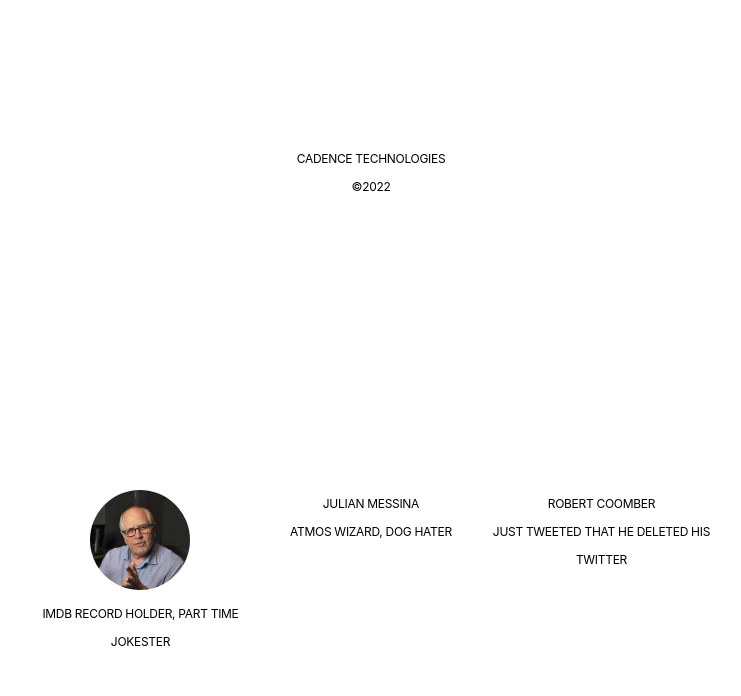
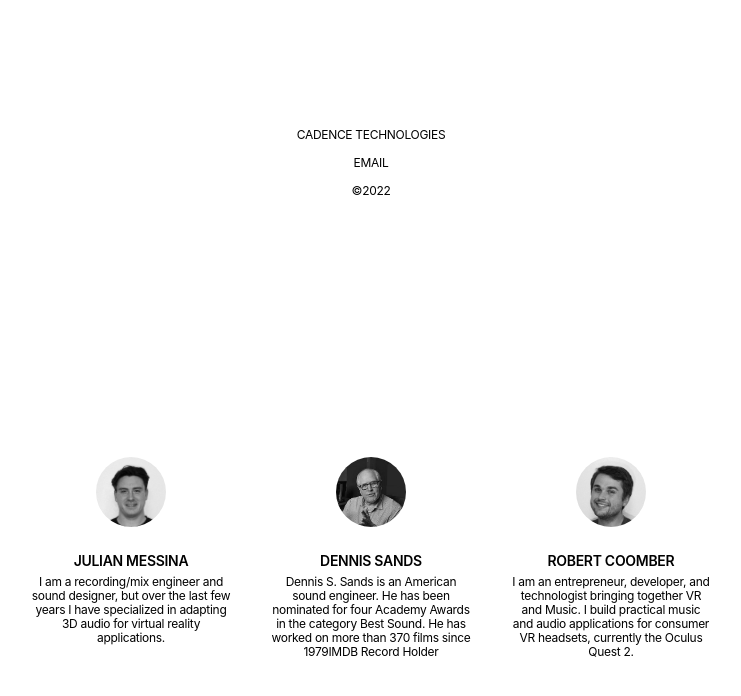
Before and after one commit to 4th-Floor/CadenceWeb, a plain HTML site: page index.html in a window 1280 px wide. Shown: the whole page, without its empty margins (269-1010 px from the left). Drawn offline with Linux system fonts and the light colour scheme.

Commit message:
Everything is almost perfect

```diff
--- a/index.html
+++ b/index.html
@@ -8,30 +8,29 @@
   <div class='wrapper'>
     <ul class='menu'>
       <li><p>Cadence Technologies</p></li>
-      <li><a href="https://www.youtube.com/watch?v=bV-hSgL1R74" target="_blank">&copy;2022</a></li>
+      <li><a href="mailto:robert@4th-floor.com">email</a></li>
+      <li><p>&copy;2022</p></li>
     </ul>
     <div class="row">
-        <div class="column">
-            <img class="headshot" src="dennis.png" alt="Dennis Sands" />
-            <p>IMDB Record Holder, Part time Jokester</p>
-        </div>
+
 
         <div class="column">
-            <h2>Julian Messina</h2>
-            <p>Atmos wizard, dog hater</p>
+            <img class="headshot" src="public/julian.png" alt="Dennis Sands" />
+            <h2 class="name">Julian Messina</h2>
+            <p class="description">I am a recording/mix engineer and sound designer, but over the last few years I have specialized in adapting 3D audio for virtual reality applications.</p>
         </div>
         <div class="column">
-            <h2>Robert Coomber</h2>
-            <p>just tweeted that he deleted his twitter</p>
+            <img class="headshot" src="public/dennis.png" alt="Dennis Sands" />
+            <h2 class="name">Dennis Sands</h2>
+            <p class="description">Dennis S. Sands is an American sound engineer. He has been nominated for four Academy Awards in the category Best Sound. He has worked on more than 370 films since 1979IMDB Record Holder</p>
         </div>
-
+        <div class="column">
+            <img class="headshot" src="public/robert.png" alt="Dennis Sands" />
+            <h2 class="name">Robert Coomber</h2>
+            <p class="description">I am an entrepreneur, developer, and technologist bringing together VR and Music. I build practical music and audio applications for consumer VR headsets, currently the Oculus Quest 2.</p>
+        </div>
     </div>
-
   </div>
-
-
-
-
 </body>
 </body>
 </html>
--- a/styles.css
+++ b/styles.css
@@ -15,6 +15,8 @@
 /* Responsive layout - makes the three columns stack on top of each other instead of next to each other */
 @media screen and (max-width:600px) {
   .column {
+    clear: both;
+    float: right;
     width: 100%;
   }
 }
@@ -73,6 +75,24 @@ body {
   letter-spacing: -.3px;
 }
 
+.name{
+  position: relative;
+  text-align: center;
+  font-weight: 600;
+  font-size: 14px;
+}
+
+.description{
+  width: 200px;
+  text-transform: none;
+  position: relative;
+  text-align: center;
+  float: center;
+  padding-inline: 20px;
+  padding-bottom: 20px;
+  line-height: 14px;
+}
+
 h1 {
   text-transform: uppercase;
   font-size: 1em;
@@ -96,9 +116,11 @@ p {
 }
 
 .headshot{
-  width: 100px;
+  width: 70px;
   height: auto;
   border-radius: 50%;
+  padding: 10px;
+  filter: grayscale(100%)
 }
 
 .wrapper {
@@ -128,7 +150,7 @@ footer a {
 
 @media (prefers-color-scheme: dark) {
   body {
-    background: rgb(82, 82, 82);
+    background: rgb(0, 0, 0);
     color: #fff;
   }
   a {
```
Also changed, not shown: public/dennis.png (renamed from dennis.png), public/julian.png (added), public/robert.png (added).
